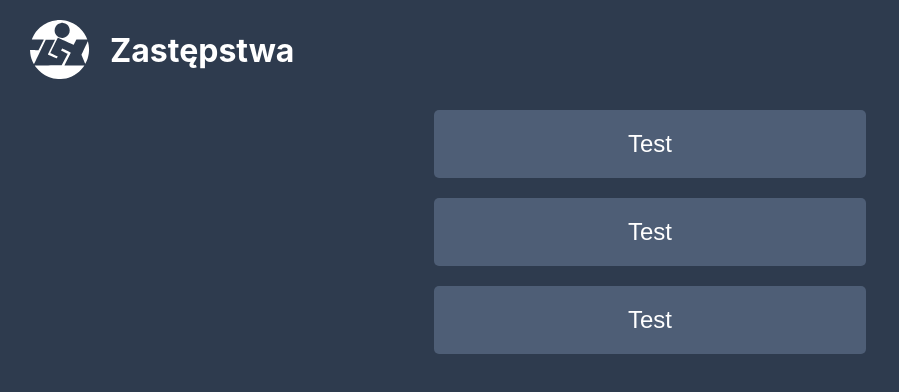
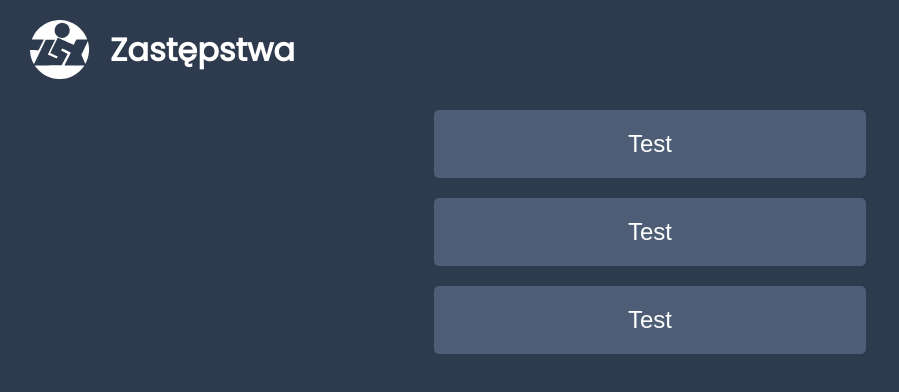
Before and after one commit to zsk-poznan/zastepstwa, a React (Create React App) app in the folder frontend/: page / in a window 1280 px wide. Shown: the top 392 px of the page, without its empty margins (0-899 px from the left). Built offline with nearby package versions, Linux system fonts and the light colour scheme.

Commit message:
Add font

```diff
--- a/frontend/public/index.html
+++ b/frontend/public/index.html
@@ -5,6 +5,10 @@
     <link rel="icon" href="%PUBLIC_URL%/favicon.ico" />
     <meta name="viewport" content="width=device-width, initial-scale=1" />
     <meta name="theme-color" content="#000000" />
+    <link
+      href="https://fonts.googleapis.com/css?family=Poppins&display=swap"
+      rel="stylesheet"
+    />
     <meta
       name="description"
       content="Web site created using create-react-app"
--- a/frontend/src/index.css
+++ b/frontend/src/index.css
@@ -2,9 +2,7 @@ body {
   margin: 0;
   background: #2e3b4e;
   color: #ffffff;
-  font-family: -apple-system, BlinkMacSystemFont, "Segoe UI", "Roboto", "Oxygen",
-    "Ubuntu", "Cantarell", "Fira Sans", "Droid Sans", "Helvetica Neue",
-    sans-serif;
+  font-family: "Poppins", sans-serif;
   -webkit-font-smoothing: antialiased;
   -moz-osx-font-smoothing: grayscale;
 }
```
